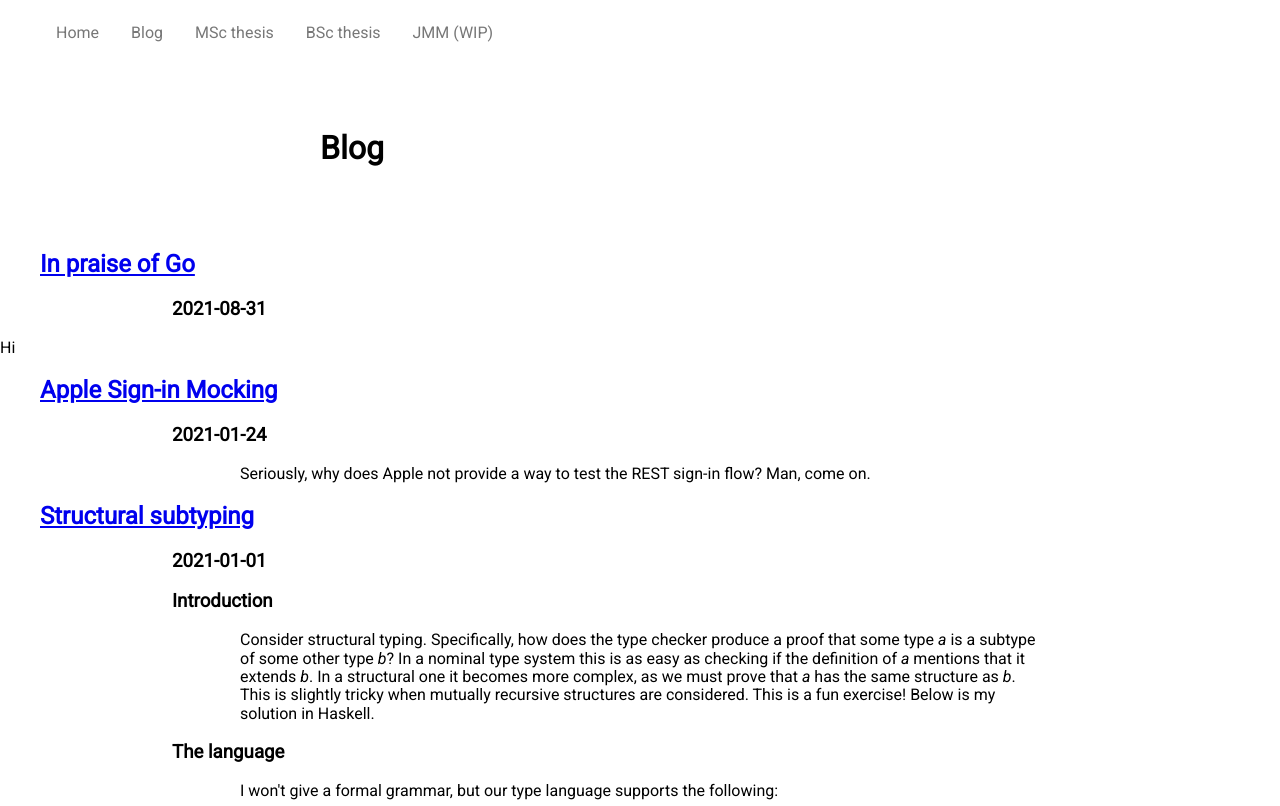
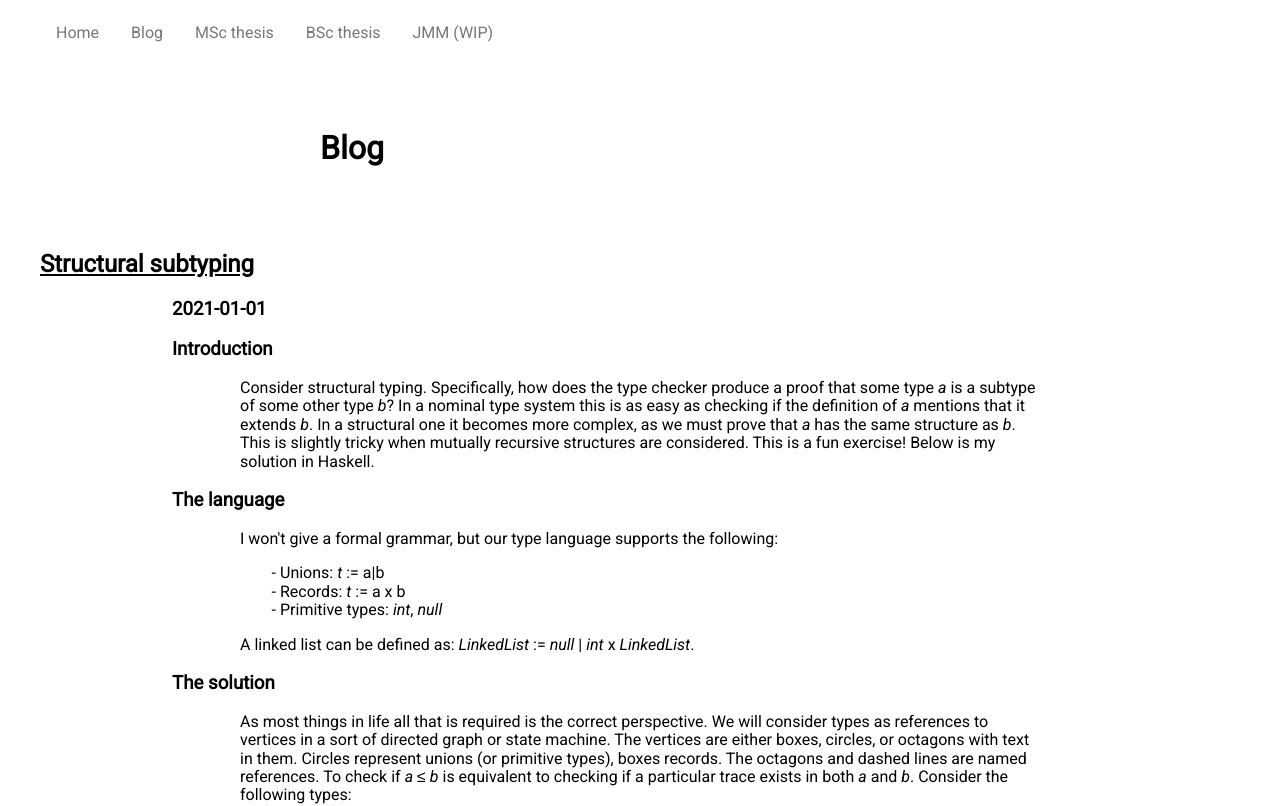
Before and after one commit to jsjolen/jsjolen.github.io, a React (Create React App) app: page /#/blog/all in a window 1280 px wide. Shown: the top 806 px of the page. Built offline with nearby package versions, Linux system fonts and the light colour scheme; what ebnf would draw is missing.

Commit message:
Oh boy, it works now at least

```diff
--- a/src/App.tsx
+++ b/src/App.tsx
@@ -3,7 +3,7 @@ import {
   Route,
   Link,
   HashRouter,
-  Switch
+  Routes
 } from 'react-router-dom';
 
 import { RelSymWasm } from './RelSymWasm';
@@ -15,7 +15,7 @@ import './pure.css';
 
 function App() {
   useEffect(() => {
-    document.title = 'A page.';
+    document.title = 'Johan Sjölén\'s web zone of cool';
   });
   return (
     <HashRouter>
@@ -26,13 +26,13 @@ function App() {
         <li className="pure-menu-item"><Link className="pure-menu-link" to="/bsc">BSc thesis</Link></li>
         <li className="pure-menu-item"><Link className="pure-menu-link" to="/jmm">JMM (WIP)</Link></li>
       </ul>
-      <Switch>
-       <Route exact path="/relsymwasm" component={RelSymWasm}/>
-       <Route exact path="/blog/:id" component={Blog}/>
-       <Route exact path="/bsc" component={BSc}/>
-       <Route exact path="/jmm" component={JMM}/>
-       <Route exact path="/" component={Home}/>
-      </Switch>
+      <Routes>
+       <Route path="/relsymwasm" element={<RelSymWasm />}/>
+       <Route path="/blog/:id" element={< Blog />}/>
+       <Route path="/bsc" element={<BSc />}/>
+       <Route path="/jmm" element={<JMM />}/>
+       <Route path="/" element={<Home />}/>
+      </Routes>
     </HashRouter>
   );
 }
--- a/src/Blog.tsx
+++ b/src/Blog.tsx
@@ -1,11 +1,7 @@
 import React, { FunctionComponent, ReactElement } from 'react';
 import { gatPost } from './blogposts/gat';
 import { StructuralTyping } from './StructuralTyping';
-import { AppleSignInMock } from './AppleSignInMock';
 import { AnalysisForFree } from './AnalysisForFree';
-import { TranspilerHotTake } from './TranspilerHotTake';
-import { PraiseOfGo } from './PraiseOfGo';
-
 import BlogPostImage from './blogpost.png';
 
 import {
@@ -13,11 +9,16 @@ import {
   Link
 } from "react-router-dom";
 
+const linkStyle = {
+    color: 'black',
+    textDecoration: "underline"
+}
+
 type BlogPost = (props: {title:string, date:string, content: any, id:string}) => ReactElement<any,any>;
 const Post: BlogPost = (props: {title:string, date:string, content: any, id:string}): ReactElement<any,any> => {
   return (
     <div>
-      <h2 className="centered-limited"><Link to={`${props.id}`}>{props.title}</Link></h2>
+      <h2 className="centered-limited"><Link style={linkStyle} to={`${props.id}`}>{props.title}</Link></h2>
       <h3 className="centered-limited">{props.date}</h3>
     {props.content}
     </div>
@@ -38,91 +39,6 @@ const pushPost = (post:{title:string, date:string, content: any, id:string}) =>
   posts.push(post);
   idToPost.set(post.id, post);
 };
-/*
-  pushPost({
-  title:"Unison - The statically typed answer to Common Lisp?]",
-  date:"2020-12-17",
-  id:"unison-cl",
-  content: [
-    <h4 className="centered-limited"> Introduction </h4>,
-    <p className = "centered-limited">
-  Common Lisp's claim to fame is probably its excellent support for interactive development.
-With an interactive debugger and the full system (including compiler) available at runtime CL enables programmers to
-interactively compile, test, and run their porgrams without ever restarting the CL process.
-At least that's the story which CL:ers would like to tell themselves.
-    In reality, entering an undesirable state is easy and recovering from it may be difficult, with the most commonly opted for solution is to kill the process and restart from a clean slate.
-    Because of its dynamically typed nature, manual refactorings cannot be checked for correctness, and allowing for functions to be re-defined at runtime makes static analysis difficult.
-    Despite all of these flaws CL remains the favourite language for some, precisely because of the affordances that these flaws gives the user.
-    </p>,
-    <p className = "centered-limited">
-    Unison provides a solution for these issues.
-    Unison is a statically typed, eagerly evaluated, language with algebraic effect handlers.
-    What makes Unison unique is the key technical idea as listed on their website: "Unison definitions are identified by content".
-    Taking this idea and running with it has proven to construct a language which I believe that Lispers would find appealing.
-    The remainder of this post will mostly be regurgitation - any facts about Unison can just as well be learnt from their website - but it will be regurgitation from the perspective of a CL:er.
-    I will compare and contrast the feature set of Unison with that of Common Lisp, and what language has to learn from each other.
-    </p>,
-    <h4 className="centered-limited"> Effects - conditions but better </h4>,
-    <h4 className="centered-limited"> Safe refactoring </h4>,
-    <h4 className="centered-limited"> Codebase management </h4>
-    ]
-});
-
-pushPost({
-  title:"Galois Connections",
-  date:"2020-12-17",
-  id:"galois-connections",
-  content:
-  <p className = "centered-limited">
-  </p>
-});
-*/
-
-/*
-pushPost({
-  title:"Compilation is easy and don't let no one tell you otherwise.",
-  id: "stack-compiler-easy",
-  date:"2020-12-30",
-  content: [
-    <p className="centered-limited">
-    It seems like people think that compilation is hard, and that could not be further from the truth.
-      Okay, compilation can involve difficult tasks such as register allocation (NP-complete), semantic and static analysis, lexing, parsing, closure-lifting, re-writing into CPS, re-writing into SSA, and more.
-      Heck, with the advent of the language server protocol a compiler engineer will probably have to implement the compiler as a constantly running background process which keeps around parsed files
-      such that as little as possible has to be re-computed in order to serve LSP requests.
-      But really, assuming that you have a parser then compilation of a bog standard, statically typed, imperative language into a stack-based VM is very easy.
-    </p>
-  ]
-});
-*/
-/*
-pushPost({
-    title: "When will we collect a set of portable of analysises?",
-    date: '2021-04-16',
-    id: 'analysis-for-free',
-    content: AnalysisForFree(),
-});
-
-pushPost({
-  title:'People have realised that the word transpiler is useless',
-  date:'2021-01-27',
-  id:'transpiler-not-good',
-  content: TranspilerHotTake()
-});
-*/
-
-pushPost({
-  title: 'In praise of Go',
-  date:'2021-08-31',
-  id:'praise-go',
-  content: PraiseOfGo()
-});
-
-pushPost({
-  title:'Apple Sign-in Mocking',
-  date:'2021-01-24',
-  id:'apple-get-real',
-  content: AppleSignInMock()
-});
 
 pushPost({
   title:'Structural subtyping',
@@ -167,7 +83,8 @@ export const Blog = () => {
       </div>
     );
   } else {
-    const post = idToPost.get(id);
+    // Complained about type issue, but I don't see the problem.
+    const post = idToPost.get(id || "");
     if(post) {
       return (
 	<div>{Post(post)}</div>
--- a/src/Home.tsx
+++ b/src/Home.tsx
@@ -22,6 +22,9 @@ export function Home() {
       On this page you will find any work I've done pertaining to these topics.
       You may contact me at: johan.borglin.sjolen at gmail dot com.
       </p>
+      <p className="centered-limited"> I am currently employed by Oracle as part of the Java Platform Group. I work on the Hotspot runtime, it's a lot of fun and really cool! Oh, and also: Any views and opinions I write here are my own and do not represent my employer.
+      </p>
+      <p className="centered-limited"> Thanks for reading, cheers! </p>
     </div>
   );
 }
```
Also changed, not shown: package.json (+9 -9 lines), 1 other file (tests, documents, lock files or other folders).
